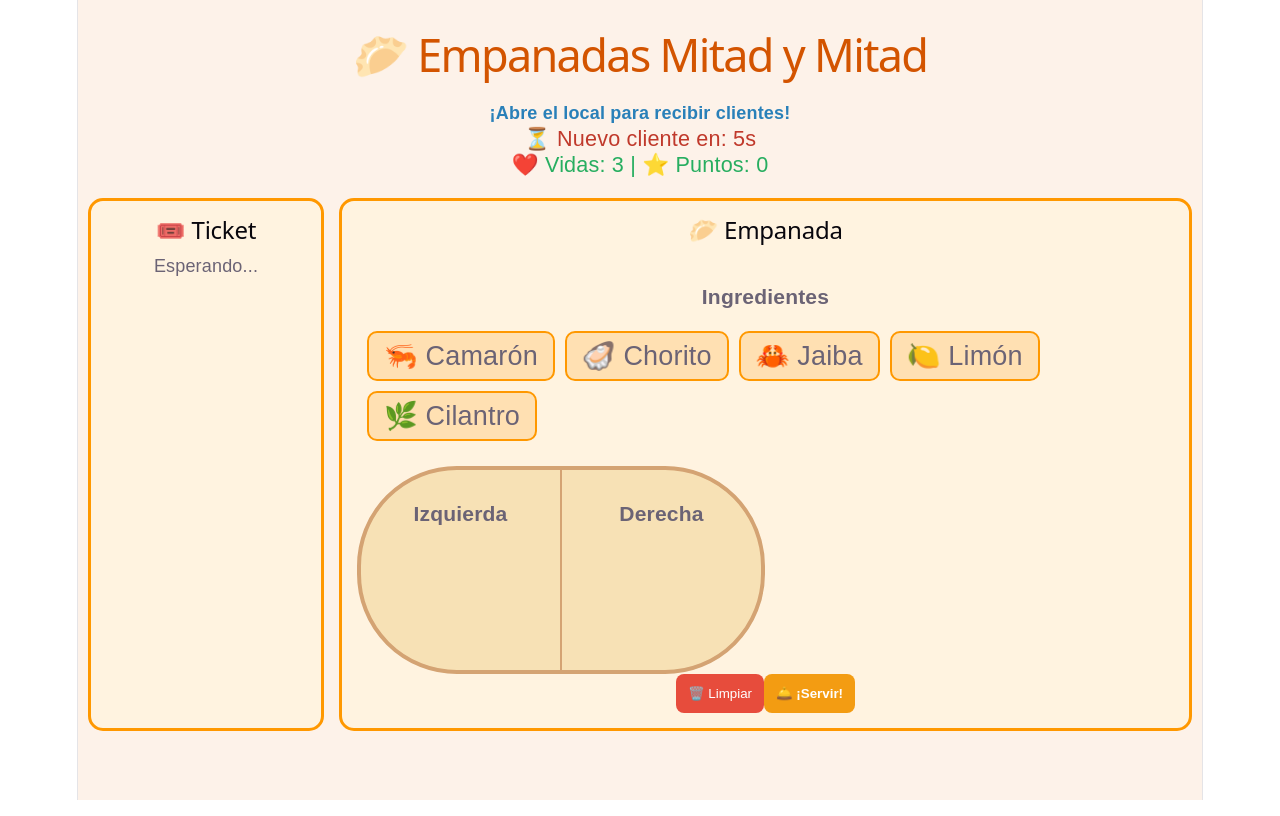
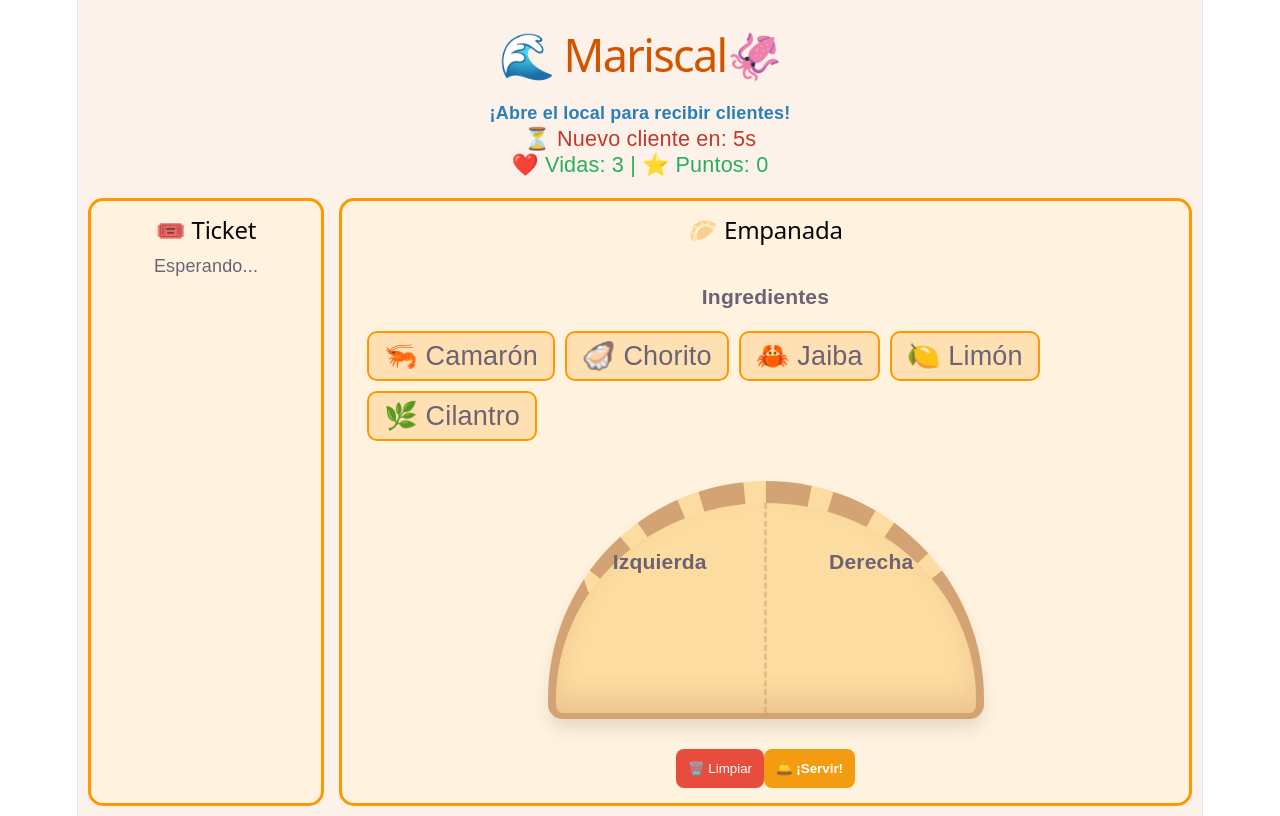
Before and after one commit to vnoram/mariscal, a React (Vite) app: page / in a window 1280 px wide. Built offline with nearby package versions, Linux system fonts and the light colour scheme; what mobile-drag-drop would draw is missing.

Commit message:
arreglo v2

```diff
--- a/src/App.jsx
+++ b/src/App.jsx
@@ -120,7 +120,7 @@ export default function App() {
     }}>
       <header style={{ textAlign: 'center', marginBottom: '20px' }}>
         <h1 style={{ color: '#d35400', fontSize: 'clamp(1.5rem, 5vw, 2.5rem)' }}>
-          🥟 Empanadas Mitad y Mitad
+          🌊 Mariscal🦑
         </h1>
         <p style={{ fontWeight: 'bold', color: '#2980b9' }}>{mensaje}</p>
         <p style={{ fontSize: "1.2rem", color: "#c0392b" }}>
--- a/src/styles/Empanada.module.css
+++ b/src/styles/Empanada.module.css
@@ -1,18 +1,38 @@
 .empanada {
+  position: relative;
+  width: 420px;
+  height: 210px;
+  background: #fcdca0; /* Color masita horneada */
+
+  /* Margen corregido: 30px abajo para que no choque con los botones de Limpiar/Servir */
+  margin: 30px auto 30px auto;
   display: flex;
-  width: 400px;
-  height: 200px;
-  border-radius: 100px;
-  overflow: hidden;
-  border: 4px solid #d4a373;
-  background: #f7e1b5;
-  margin-top: 15px;
+
+  /* ========================================================
+     EL TRUCO MAESTRO: Borde superior punteado y curvo
+     ======================================================== */
+  border-top: 22px dashed #d4a373; /* Esto crea las "ondas" del repulgue */
+  border-left: 8px solid #d4a373;
+  border-right: 8px solid #d4a373;
+  border-bottom: 6px solid #d4a373;
+
+  /* Curvamos agresivamente arriba para que el borde punteado siga la forma */
+  border-radius: 220px 220px 15px 15px;
+
+  /* Sombras para darle profundidad 3D de horneado */
+  box-shadow:
+    0 10px 15px rgba(0,0,0,0.1),
+    inset 0 -15px 25px rgba(212, 163, 115, 0.4);
 }
 
+/* --- ESTILOS INTERNOS --- */
 .lado {
   flex: 1;
-  padding: 10px;
-  border-right: 2px solid #d4a373;
+  padding: 25px 10px 10px 10px;
+  border-right: 3px dashed rgba(196, 147, 99, 0.4); /* Línea divisoria tenue */
+  display: flex;
+  flex-direction: column;
+  align-items: center;
 }
 
 .lado:last-child {
@@ -20,6 +40,7 @@
 }
 
 .item {
-  font-size: 1.5rem;
-  margin: 5px 0;
+  font-size: 2.2rem; /* Emojis un poquito más grandes */
+  margin: 2px 0;
+  pointer-events: none; /* Asegura que no bloqueen el arrastre */
 }
```
